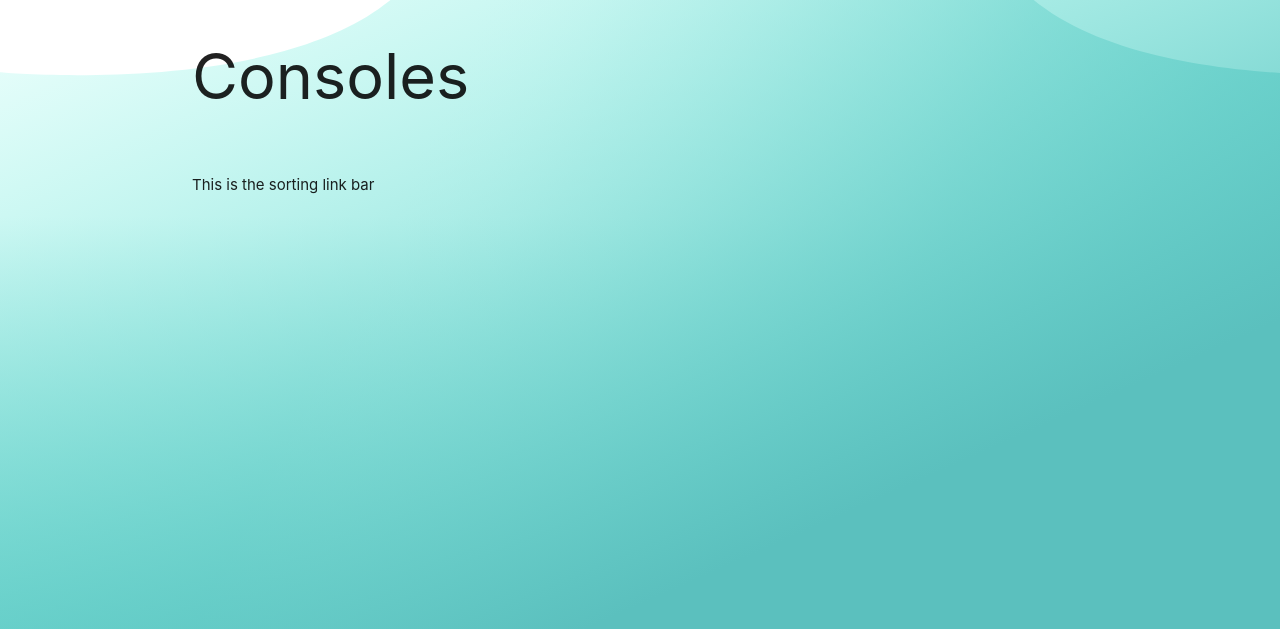
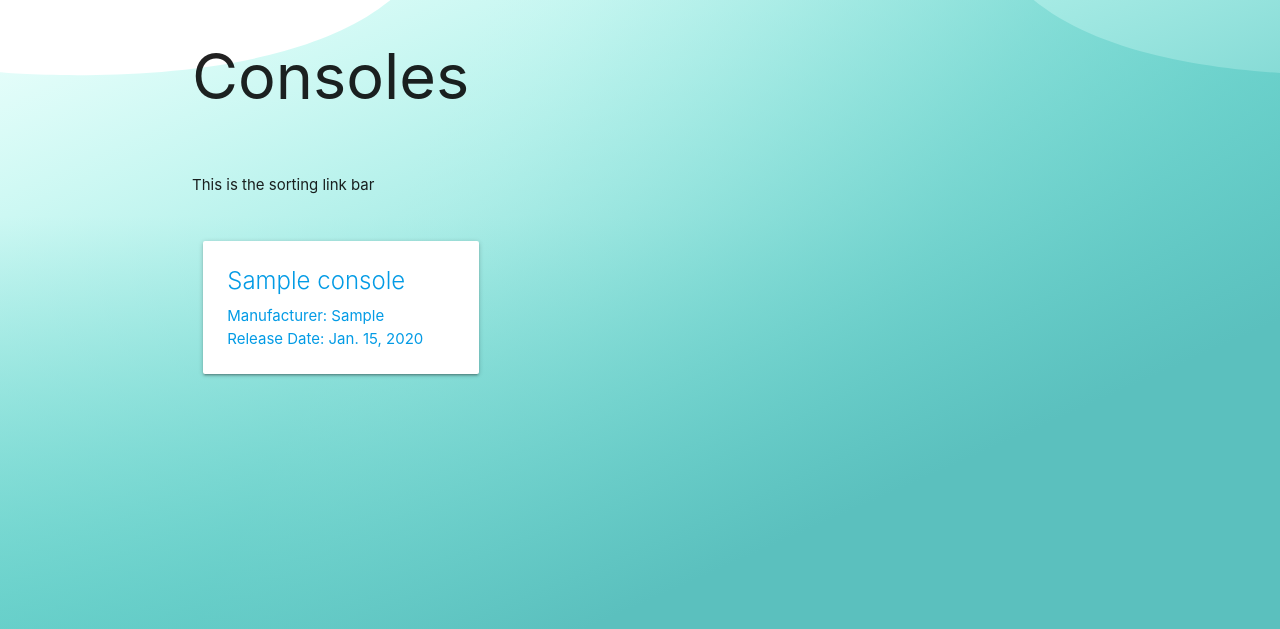
Before and after one commit to Thornathan/TwistsOfRate, a Django app: page /consoles/ in a window 1280 px wide. Shown: the part 64-693 px from the top of the page. Run offline with Django 3.2, Linux system fonts and the light colour scheme; tables that the repository leaves empty hold one stand-in row (values such as "Sample post").

Commit message:
Console: wrapping on console index and detail structure

```diff
--- a/main_app/templates/consoles/detail.html
+++ b/main_app/templates/consoles/detail.html
@@ -5,7 +5,7 @@
 
 <div class="row">
     <div class="col s6">
-        <h1>{% console.name %}</h1>
+        <h3>{{ console.name }}</h3>
         <div class="card">
             <div class="card-content">
                 <ul>
@@ -18,8 +18,8 @@
         <div class="card">
             <div class="card-content">
                 <ul>
-                    <li>Console Manufacturer</li>
-                    <li>Console Release</li>
+                    <li>{{ console.manufacturer }}</li>
+                    <li>{{ console.release }}</li>
                 </ul>
             </div>
         </div>
--- a/main_app/templates/consoles/index.html
+++ b/main_app/templates/consoles/index.html
@@ -5,8 +5,10 @@
     <br>
     <p>This is the sorting link bar</p>
     <br>
+    <div class="row">
         {% for console in consoles %}
-        <a href="{ url 'detail' console.id }">
+            <a href="{% url 'console_detail' console.id %}">
+                <div class="col s4">
                     <div class="card">
                         <div class="card-content">
                             <span class="card-title">{{ console.name }}</span>
@@ -14,8 +16,10 @@
                             <p>Release Date: {{ console.release }}</p>
                         </div>
                     </div>
+                </div>
             </a>
         {% endfor %}
     </div>
+</div>
 
 {% endblock %}
--- a/main_app/urls.py
+++ b/main_app/urls.py
@@ -5,6 +5,7 @@ urlpatterns = [
     path('', views.home, name='home'),
     path('about/', views.about, name='about'),
     path('consoles/', views.consoles_index, name='consoles_index'),
+    path('consoles/<int:console_id>/', views.console_detail, name='console_detail'),
     path('genre/', views.about, name='genre'),
     path('title/', views.about, name='title'),
     path('blog/', views.about, name='blog'),
--- a/main_app/views.py
+++ b/main_app/views.py
@@ -31,4 +31,9 @@ def signup(request):
   return render(request, 'registration/signup.html', context)
 
 def consoles_index(request):
-  return render(request, 'consoles/index.html')
+  consoles = Console.objects.all()
+  return render(request, 'consoles/index.html', { 'consoles': consoles })
+
+def console_detail(request, console_id):
+  console = Console.objects.get(id=console_id)
+  return render(request, 'consoles/detail.html', { 'console': console })
```
Lines whose indentation alone changed are shown as unchanged.
